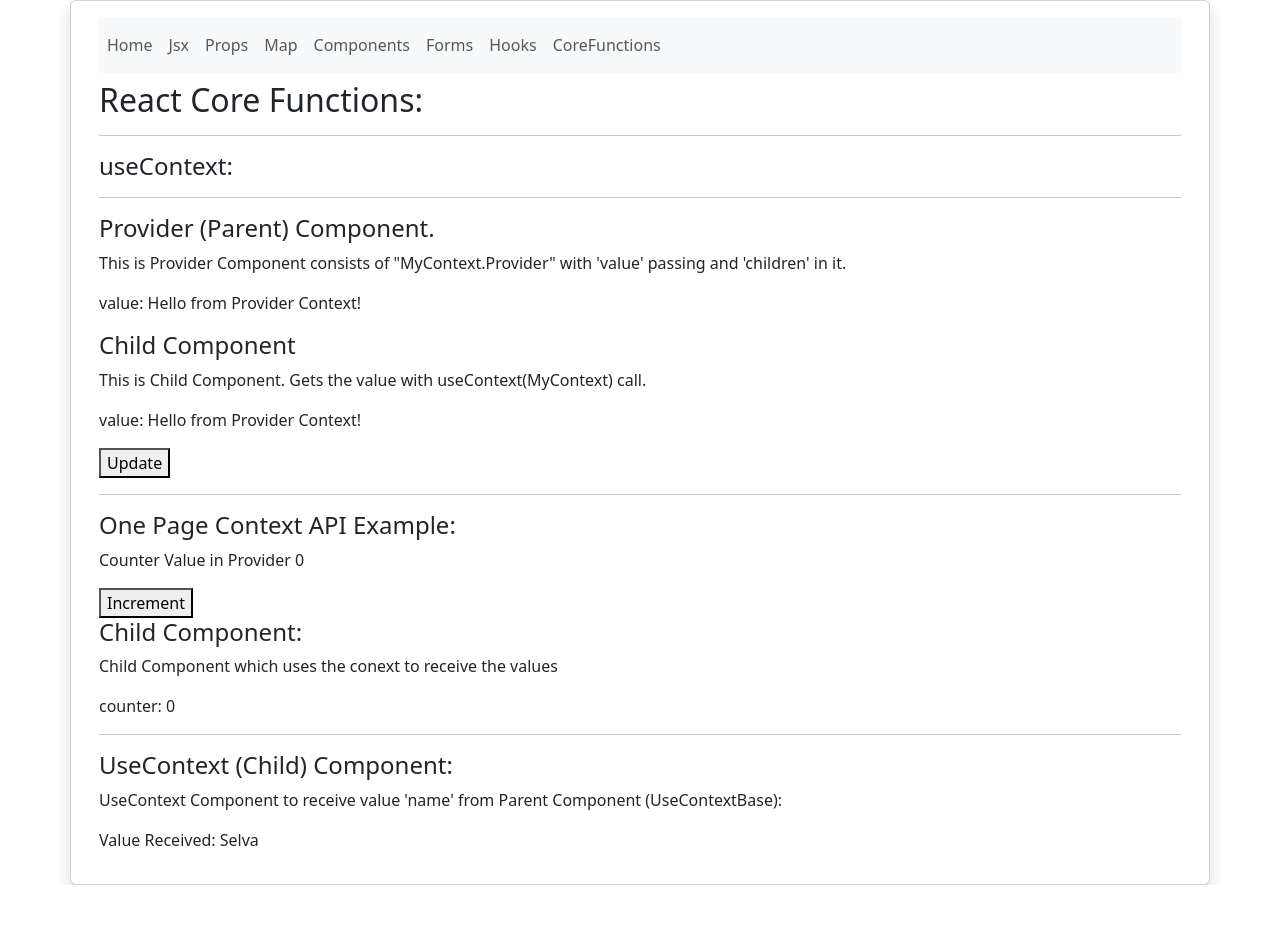
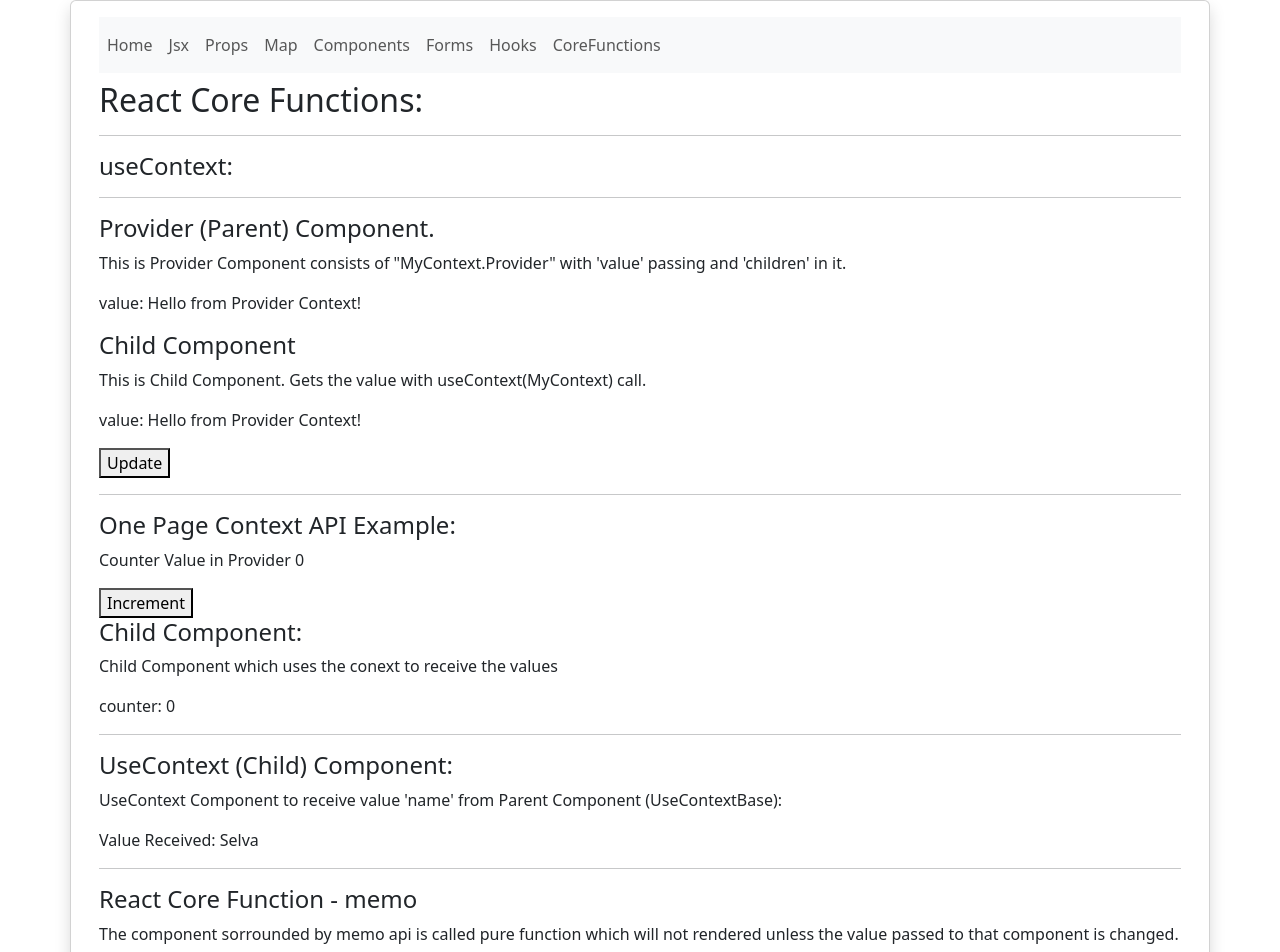
Before and after one commit to vselva/react-concepts-challenges, a React (Create React App) app in the folder react-concepts/: page /CoreFunctions in a window 1280 px wide. Shown: the top 952 px of the page. Before the commit the page ends 885 px from the top, so only its background shows below. Built offline with nearby package versions, Linux system fonts and the light colour scheme.

Commit message:
useMemo for PureFunctions, useContext Implementations

```diff
--- a/react-concepts/src/pages/CoreFunctions/Base.js
+++ b/react-concepts/src/pages/CoreFunctions/Base.js
@@ -1,4 +1,5 @@
-import UseContextBase from "./UseContext/Base";
+import UseContextBase from "./ContextAPI/Base";
+import PureComponent from "./UseMemo";
 
 function CoreFunctionsBase() {
 
@@ -7,6 +8,9 @@ function CoreFunctionsBase() {
             <h2> React Core Functions:</h2>
             <hr />
             <UseContextBase />
+
+            <hr />
+            <PureComponent value={ 'test' }/>
         </>
     );
 }
--- /dev/null
+++ b/react-concepts/src/pages/CoreFunctions/UseMemo.js
@@ -0,0 +1,14 @@
+
+import { memo } from 'react';
+
+const PureComponent = memo (function Memo({ value }) {
+
+    return (
+        <>
+            <h4>React Core Function - memo </h4>
+            <p>The component sorrounded by memo api is called pure function which will not rendered unless the value passed to that component is changed. value: {value} </p>
+        </>
+    );
+});
+
+export default PureComponent;
```
Also changed, not shown: react-concepts/src/pages/CoreFunctions/ContextAPI/Base.js (renamed from react-concepts/src/pages/CoreFunctions/UseContext/Base.js), react-concepts/src/pages/CoreFunctions/ContextAPI/ChildComponent.js (renamed from react-concepts/src/pages/CoreFunctions/UseContext/ChildComponent.js), react-concepts/src/pages/CoreFunctions/ContextAPI/MyContext.js (renamed from react-concepts/src/pages/CoreFunctions/UseContext/MyContext.js), react-concepts/src/pages/CoreFunctions/ContextAPI/OnePageContextExample.js (renamed from react-concepts/src/pages/CoreFunctions/UseContext/OnePageContextExample.js), react-concepts/src/pages/CoreFunctions/ContextAPI/ParentComponent.js (renamed from react-concepts/src/pages/CoreFunctions/UseContext/ParentComponent.js).
